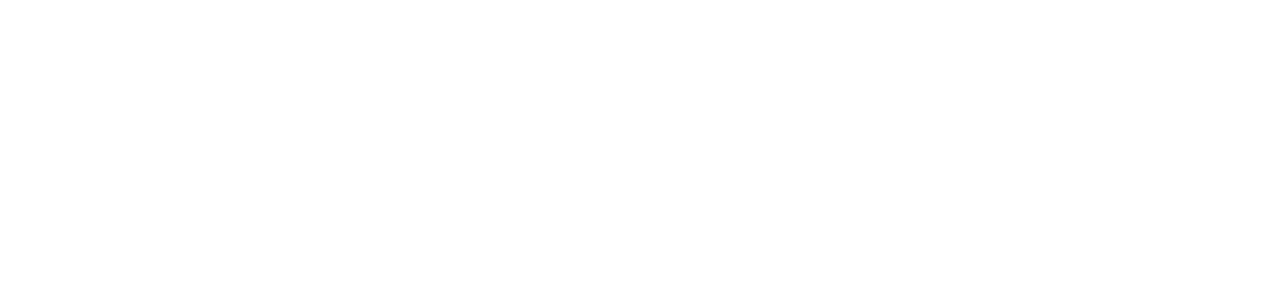
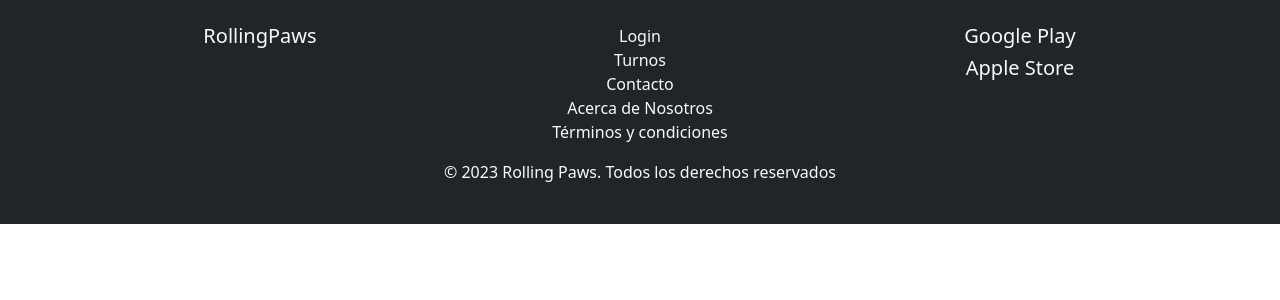
Before and after one commit to hectorc2907/RollingPaws-FrontEnd, a React (Vite) app: page / in a window 1280 px wide. Shown: the top 300 px of the page. Built offline with nearby package versions, Linux system fonts and the light colour scheme.

Commit message:
maquetado inicial footer

```diff
--- /dev/null
+++ b/components/common/Footer.jsx
@@ -0,0 +1,33 @@
+import { Navbar, Container, Row, Col } from "react-bootstrap";
+import {Link, NavLink} from 'react-router-dom';
+
+
+const Footer = () => {
+    return (
+      <footer className="bg-dark text-light py-4 text-center justify-content-around">
+        <Container>
+        <Row>
+          <Col xs={4} md={4}>
+            <h5>RollingPaws</h5>
+          </Col>
+          <Col xs={4} md={4}>
+            <ul className="list-unstyled">
+              <li>Login</li>
+              <li>Turnos</li>
+              <li>Contacto</li>
+              <li>Acerca de Nosotros</li>
+              <li>Términos y condiciones</li>
+            </ul>
+          </Col>
+          <Col xs={4} md={4}>
+            <h5>Google Play</h5>
+            <h5>Apple Store</h5>
+          </Col>
+        </Row>
+      </Container>
+        <p>&copy; 2023 Rolling Paws. Todos los derechos reservados</p>
+      </footer>
+    );
+  };
+
+  export default Footer;
--- a/src/App.jsx
+++ b/src/App.jsx
@@ -1,11 +1,15 @@
 import './App.css'
+import "bootstrap/dist/css/bootstrap.min.css";
+import Menu from "../components/common/Menu.jsx";
+import Footer from "../components/common/Footer.jsx";
+import { BrowserRouter, Routes, Route } from "react-router-dom";
 
 function App() {
 
   return (
-    <>
-
-    </>
+    <BrowserRouter>
+      <Footer></Footer>
+    </BrowserRouter>
   )
 }
 
```
